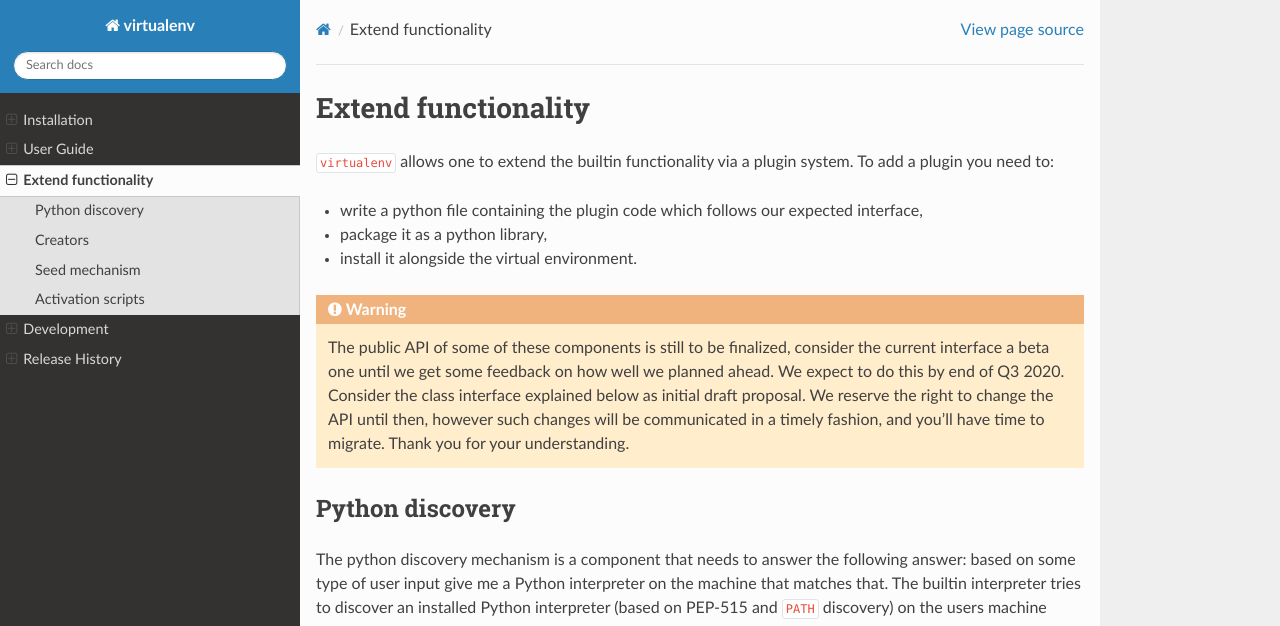
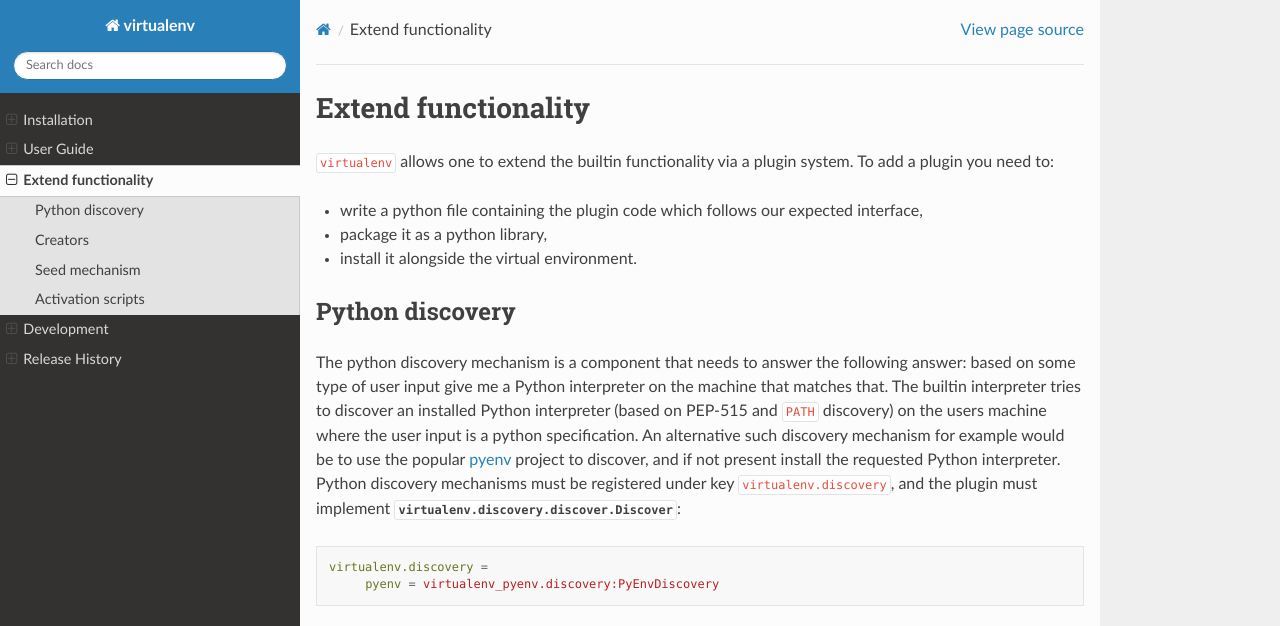
Before and after one commit to pypa/virtualenv, a Sphinx documentation site: the page built from docs/extend.rst, in a window 1280 px wide and 900 px high, cut to the strip 0-626 px from the top of the window. Built offline with Sphinx 7.4.7 and the Read the Docs theme 2.0.0, drawn with Linux system fonts in a browser that asks for light colours; pages that are not in the unit, such as notebooks, are missing from menus; the version number could not be read and is left out.

Commit message:
Delete callout on API stability (#2374)
2020 Q3 has passed for a while, I think it's safe to say we're good?

```diff
--- a/docs/extend.rst
+++ b/docs/extend.rst
@@ -6,13 +6,6 @@
 - write a python file containing the plugin code which follows our expected interface,
 - package it as a python library,
 - install it alongside the virtual environment.
-
-.. warning::
-
-   The public API of some of these components is still to be finalized, consider the current interface a beta one
-   until we get some feedback on how well we planned ahead. We expect to do this by end of Q3 2020. Consider the class
-   interface explained below as initial draft proposal. We reserve the right to change the API until then, however such
-   changes will be communicated in a timely fashion, and you'll have time to migrate. Thank you for your understanding.
 
 Python discovery
 ----------------
```
